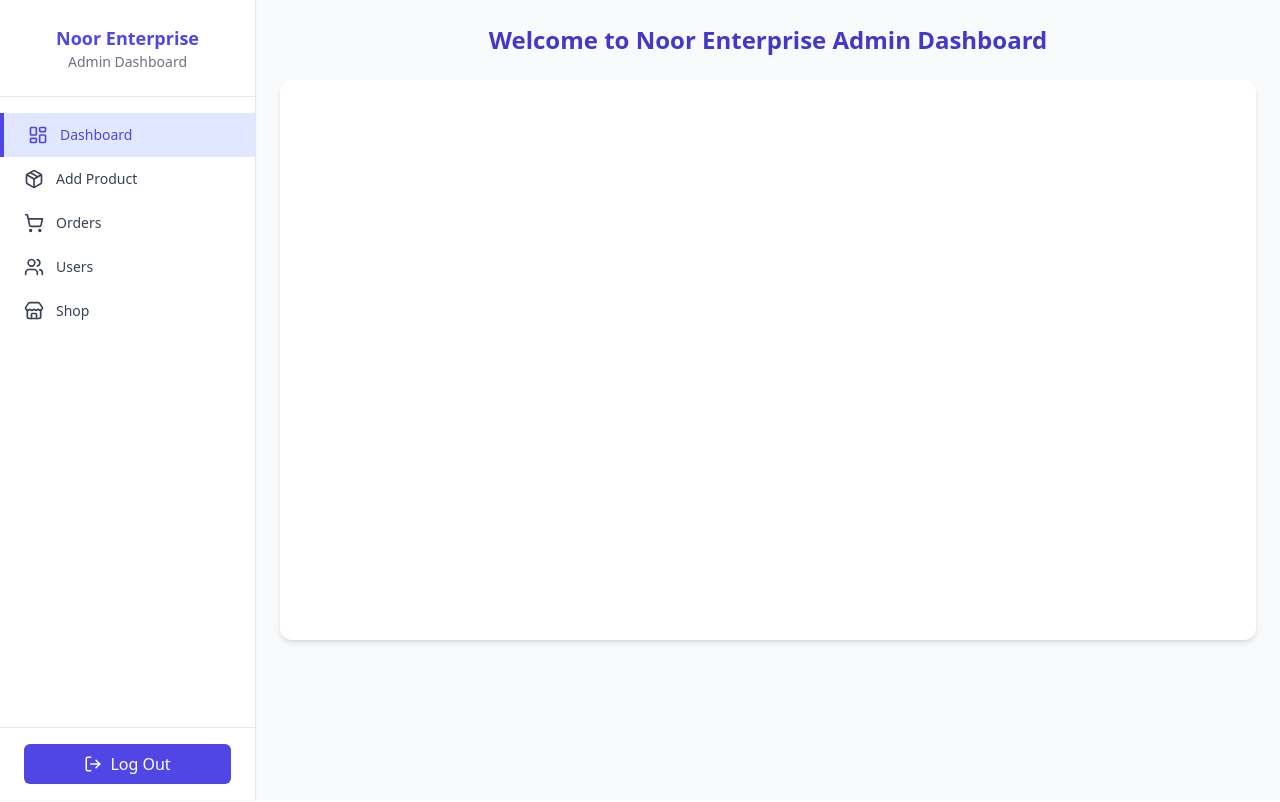
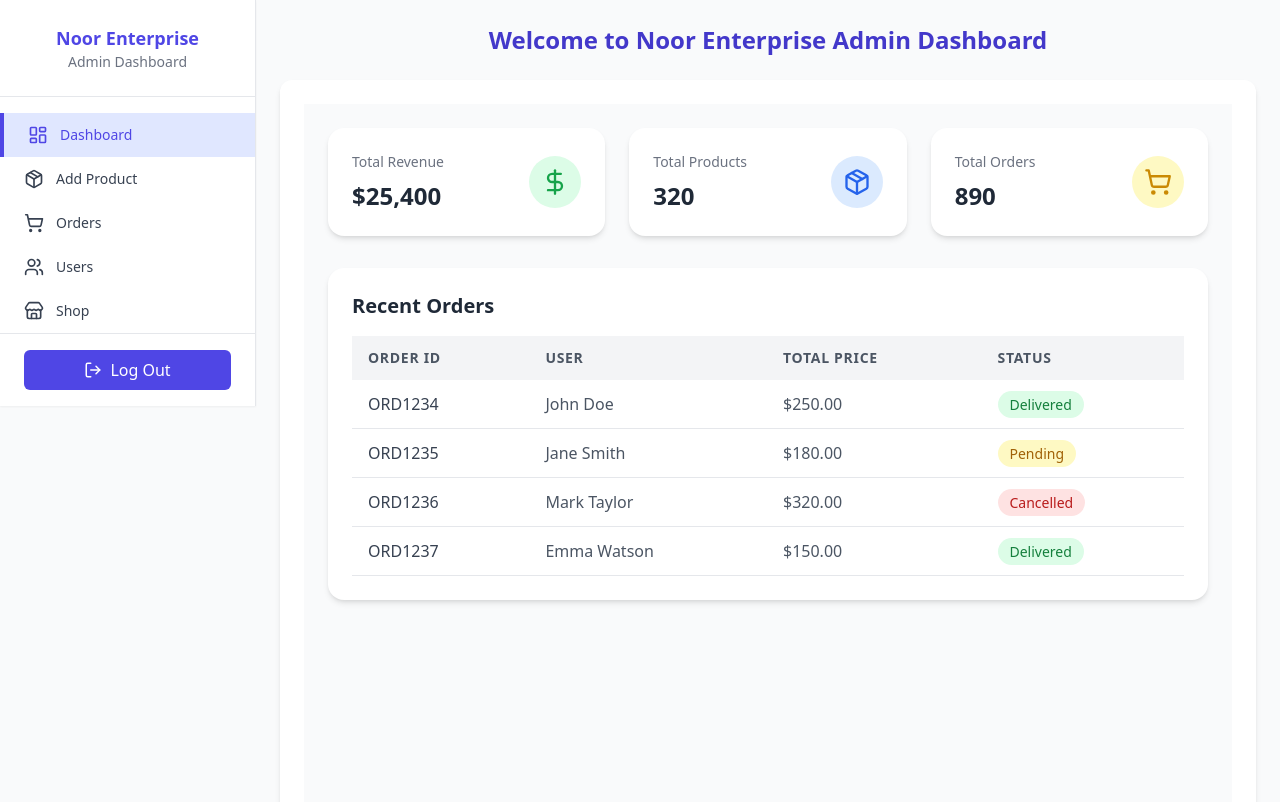
Before and after one commit to Blochnavaj/Noor_Enterprise, a React (Vite) app in the folder Frontend/: page /admin in a window 1280 px wide. Shown: the top 802 px of the page. Built offline with nearby package versions, Linux system fonts and the light colour scheme.

Commit message:
design the admin dashboard

```diff
--- a/Frontend/src/App.jsx
+++ b/Frontend/src/App.jsx
@@ -19,6 +19,7 @@ import AdminLayout from './Components/Admin/AdminLayout';
 import AddProduct from './Components/Admin/AddProduct';
 import OrderPage from './Components/Admin/OrderPage';
 import UserPage from './Components/Admin/UserPage';
+import AdminDashboardPage from './Pages/AdminDashboardPage';
 
 function App() {
   return (
@@ -45,6 +46,7 @@ function App() {
         </Route>
 
         <Route path='/admin' element={<AdminLayout/>}>
+        <Route index element={<AdminDashboardPage/>} />
          {/* Admin Layout */}
          <Route path='add-product' element={<AddProduct/>} />
          <Route path='order' element={<OrderPage/>} />
--- a/Frontend/src/Components/Admin/AdminLayout.jsx
+++ b/Frontend/src/Components/Admin/AdminLayout.jsx
@@ -4,20 +4,20 @@ import AdminSidebar from "../Admin/AdminSidebar";
 
 function AdminLayout() {
   return (
-    <div className="flex min-h-screen bg-gray-50 text-gray-900">
+    <div className="flex  bg-gray-50 text-gray-900">
       {/* Sidebar */}
       <AdminSidebar />
 
       {/* Main Content */}
-      <main className="flex-1 ml-64 p-6">
-        <div className="text-center mb-6">
-          <h2 className="text-2xl font-semibold text-indigo-700">
+      <main className="flex-1   p-4 sm:p-6">
+        <div className="text-center mb-6 mt-4 lg:mt-0">
+          <h2 className="text-xl sm:text-2xl font-semibold text-indigo-700">
             Welcome to Noor Enterprise Admin Dashboard
           </h2>
         </div>
 
-        <div className="bg-white shadow-md rounded-xl p-6 min-h-[70vh]">
-          {/* All other admin pages (Add Product, Users, etc.) will render here */}
+        <div className="bg-white shadow-md rounded-xl  sm:p-6 min-h-[70vh] w-full">
+          {/* Dynamic page content */}
           <Outlet />
         </div>
       </main>
--- a/Frontend/src/Components/Admin/AdminSidebar.jsx
+++ b/Frontend/src/Components/Admin/AdminSidebar.jsx
@@ -1,4 +1,4 @@
- import React from "react";
+ import React, { useState } from "react";
 import { NavLink, useNavigate } from "react-router-dom";
 import {
   LayoutDashboard,
@@ -7,9 +7,14 @@ import {
   Users,
   Store,
   LogOut,
+  Menu,
+  X,
 } from "lucide-react";
 
 function AdminSidebar() {
+  const [isOpen, setIsOpen] = useState(false);
+  const navigate = useNavigate();
+
   const navItems = [
     { name: "Dashboard", icon: <LayoutDashboard size={20} />, path: "/admin" },
     { name: "Add Product", icon: <Package size={20} />, path: "/admin/add-product" },
@@ -18,17 +23,30 @@ function AdminSidebar() {
     { name: "Shop", icon: <Store size={20} />, path: "/" },
   ];
 
-  const navigate = useNavigate();
-
   const handleLogOut = () => {
-    navigate('/')
-  }
-
+    navigate("/");
+  };
 
   return (
-    <aside className="w-64 bg-white border-r shadow-sm flex flex-col justify-between fixed h-full">
+    <>
+      {/* Mobile Header */}
+      <div className="lg:hidden mt-4 px-4 py-3 bg-white border-b shadow-sm">
+         <button
+          onClick={() => setIsOpen(!isOpen)}
+          className="p-2 rounded-md text-gray-700 hover:bg-gray-100"
+        >
+          {isOpen ? <X size={22} /> : <Menu size={22} />}
+        </button>
+      </div>
+
+      {/* Sidebar */}
+      <aside
+        className={`fixed lg:static top-0 left-0 h-full w-64 bg-white border-r shadow-sm flex flex-col justify-between z-40 transform transition-transform duration-300 ${
+          isOpen ? "translate-x-0" : "-translate-x-full lg:translate-x-0"
+        }`}
+      >
         <div>
-        <div className="text-center py-6 border-b border-gray-200">
+          <div className="hidden lg:block text-center py-6 border-b border-gray-200">
             <h1 className="text-lg font-bold text-indigo-600">Noor Enterprise</h1>
             <p className="text-sm text-gray-500">Admin Dashboard</p>
           </div>
@@ -38,6 +56,7 @@ function AdminSidebar() {
               <NavLink
                 key={item.name}
                 to={item.path}
+                onClick={() => setIsOpen(false)} // auto-close on mobile
                 className={({ isActive }) =>
                   `flex items-center gap-3 px-6 py-3 text-sm font-medium transition-all duration-200 ${
                     isActive
@@ -54,12 +73,24 @@ function AdminSidebar() {
         </div>
 
         <div className="px-6 py-4 border-t border-gray-200">
-        <button onClick={handleLogOut} className="w-full flex items-center justify-center gap-2 bg-indigo-600 text-white py-2 rounded-md hover:bg-indigo-700 transition">
+          <button
+            onClick={handleLogOut}
+            className="w-full flex items-center justify-center gap-2 bg-indigo-600 text-white py-2 rounded-md hover:bg-indigo-700 transition"
+          >
             <LogOut size={18} />
             Log Out
           </button>
         </div>
       </aside>
+
+      {/* Overlay for mobile when sidebar is open */}
+      {isOpen && (
+        <div
+          onClick={() => setIsOpen(false)}
+          className="fixed inset-0 bg-black bg-opacity-40 z-30 lg:hidden"
+        ></div>
+      )}
+    </>
   );
 }
 
--- /dev/null
+++ b/Frontend/src/Pages/AdminDashboardPage.jsx
@@ -0,0 +1,95 @@
+ import React from "react";
+import { DollarSign, Package, ShoppingCart } from "lucide-react";
+
+function AdminDashboardPage() {
+  const orders = [
+    { id: "ORD1234", user: "John Doe", total: "$250.00", status: "Delivered" },
+    { id: "ORD1235", user: "Jane Smith", total: "$180.00", status: "Pending" },
+    { id: "ORD1236", user: "Mark Taylor", total: "$320.00", status: "Cancelled" },
+    { id: "ORD1237", user: "Emma Watson", total: "$150.00", status: "Delivered" },
+  ];
+
+  return (
+    <div className="p-6 min-h-screen bg-gray-50">
+      {/* ====== Top Cards Section ====== */}
+      <div className="grid grid-cols-1 sm:grid-cols-2 lg:grid-cols-3 gap-6 mb-8">
+        {/* Total Revenue */}
+        <div className="flex items-center justify-between bg-white shadow-md p-6 rounded-2xl hover:shadow-lg transition-shadow">
+          <div>
+            <h2 className="text-gray-500 text-sm font-medium">Total Revenue</h2>
+            <p className="text-2xl font-semibold text-gray-800 mt-2">$25,400</p>
+          </div>
+          <div className="bg-green-100 text-green-600 p-3 rounded-full">
+            <DollarSign size={28} />
+          </div>
+        </div>
+
+        {/* Total Products */}
+        <div className="flex items-center justify-between bg-white shadow-md p-6 rounded-2xl hover:shadow-lg transition-shadow">
+          <div>
+            <h2 className="text-gray-500 text-sm font-medium">Total Products</h2>
+            <p className="text-2xl font-semibold text-gray-800 mt-2">320</p>
+          </div>
+          <div className="bg-blue-100 text-blue-600 p-3 rounded-full">
+            <Package size={28} />
+          </div>
+        </div>
+
+        {/* Total Orders */}
+        <div className="flex items-center justify-between bg-white shadow-md p-6 rounded-2xl hover:shadow-lg transition-shadow">
+          <div>
+            <h2 className="text-gray-500 text-sm font-medium">Total Orders</h2>
+            <p className="text-2xl font-semibold text-gray-800 mt-2">890</p>
+          </div>
+          <div className="bg-yellow-100 text-yellow-600 p-3 rounded-full">
+            <ShoppingCart size={28} />
+          </div>
+        </div>
+      </div>
+
+      {/* ====== Recent Orders Table ====== */}
+      <div className="bg-white p-6 rounded-2xl shadow-md">
+        <h3 className="text-xl font-semibold text-gray-800 mb-4">Recent Orders</h3>
+        <div className="overflow-x-auto">
+          <table className="w-full border-collapse">
+            <thead>
+              <tr className="bg-gray-100 text-gray-600 text-left text-sm uppercase tracking-wider">
+                <th className="py-3 px-4">Order ID</th>
+                <th className="py-3 px-4">User</th>
+                <th className="py-3 px-4">Total Price</th>
+                <th className="py-3 px-4">Status</th>
+              </tr>
+            </thead>
+            <tbody>
+              {orders.map((order, index) => (
+                <tr
+                  key={index}
+                  className="border-b hover:bg-gray-50 transition-colors"
+                >
+                  <td className="py-3 px-4 font-medium text-gray-700">{order.id}</td>
+                  <td className="py-3 px-4 text-gray-600">{order.user}</td>
+                  <td className="py-3 px-4 text-gray-600">{order.total}</td>
+                  <td className="py-3 px-4">
+                    <span
+                      className={`px-3 py-1 rounded-full text-sm font-medium ${
+                        order.status === "Delivered"
+                          ? "bg-green-100 text-green-700"
+                          : order.status === "Pending"
+                          ? "bg-yellow-100 text-yellow-700"
+                          : "bg-red-100 text-red-700"
+                      }`}
+                    >
+                      {order.status}
+                    </span>
+                  </td>
+                </tr>
+              ))}
+            </tbody>
+          </table>
+        </div>
+      </div>
+    </div>
+  );
+}
+
+export default AdminDashboardPage;
```
Lines whose indentation alone changed are shown as unchanged.
